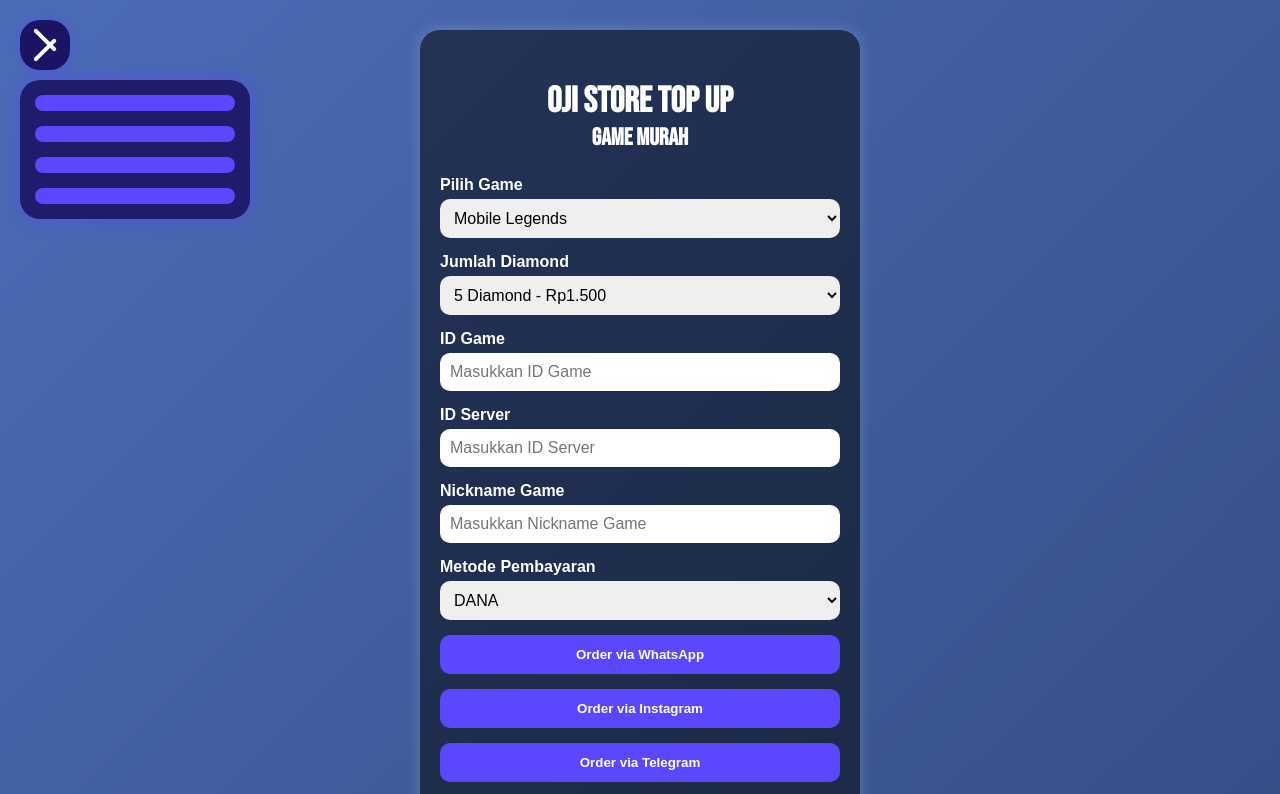
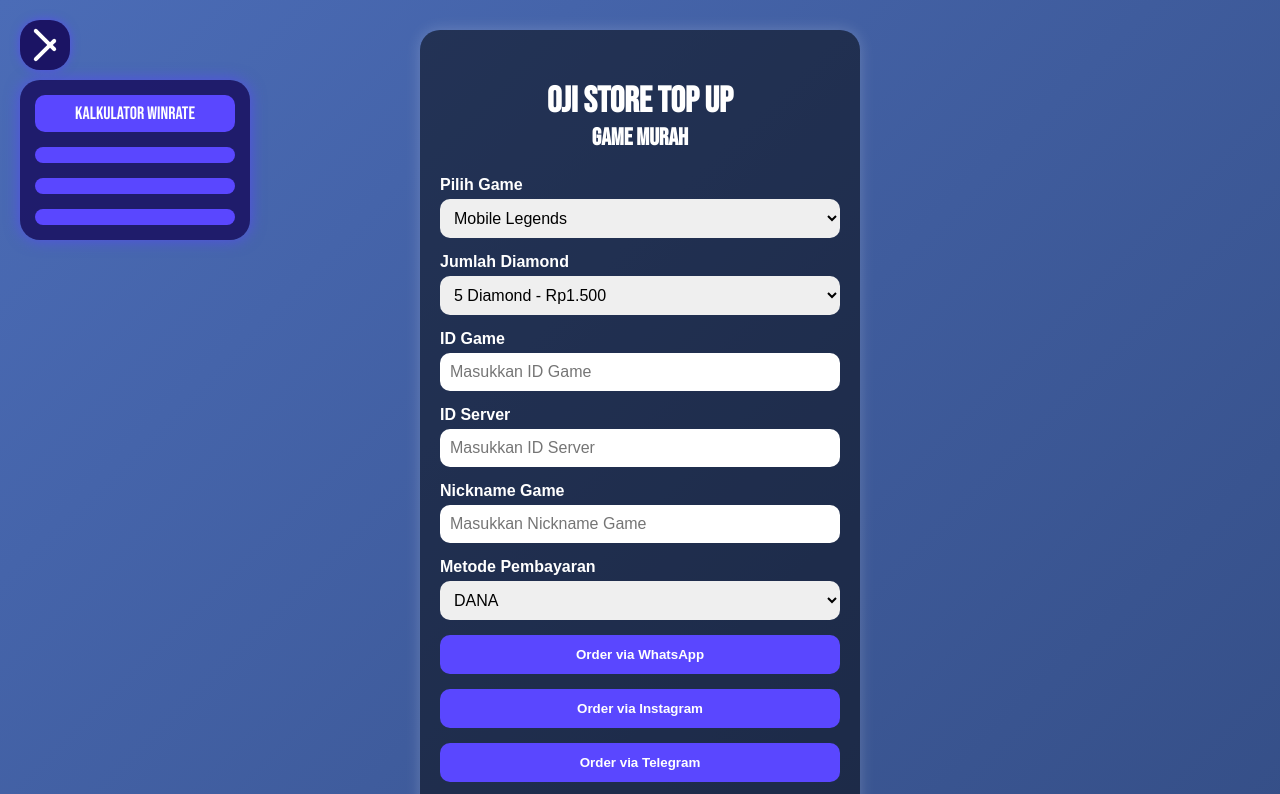
Before and after one commit to jzvbsbss/topup-oji, a plain HTML site: page index.html in a window 1280 px wide. Both pictures are taken after a click on the element 45 px from the left and 45 px from the top of the page. Shown: the top 794 px of the page. Drawn offline with Linux system fonts and the light colour scheme.

Commit message:
Update index.html

```diff
--- a/index.html
+++ b/index.html
@@ -185,7 +185,7 @@
 
   <!-- Dropdown menu -->
   <div class="dropdown-menu" id="dropdownMenu">
-    <a href=""></a>
+    <a href="https://vercel.com/jzvbsbss-projects/winrate-ml">KALKULATOR WINRATE</a>
     <a href="#feature2"></a>
     <a href="#feature3"></a>
     <a href="#feature4"></a>
```
